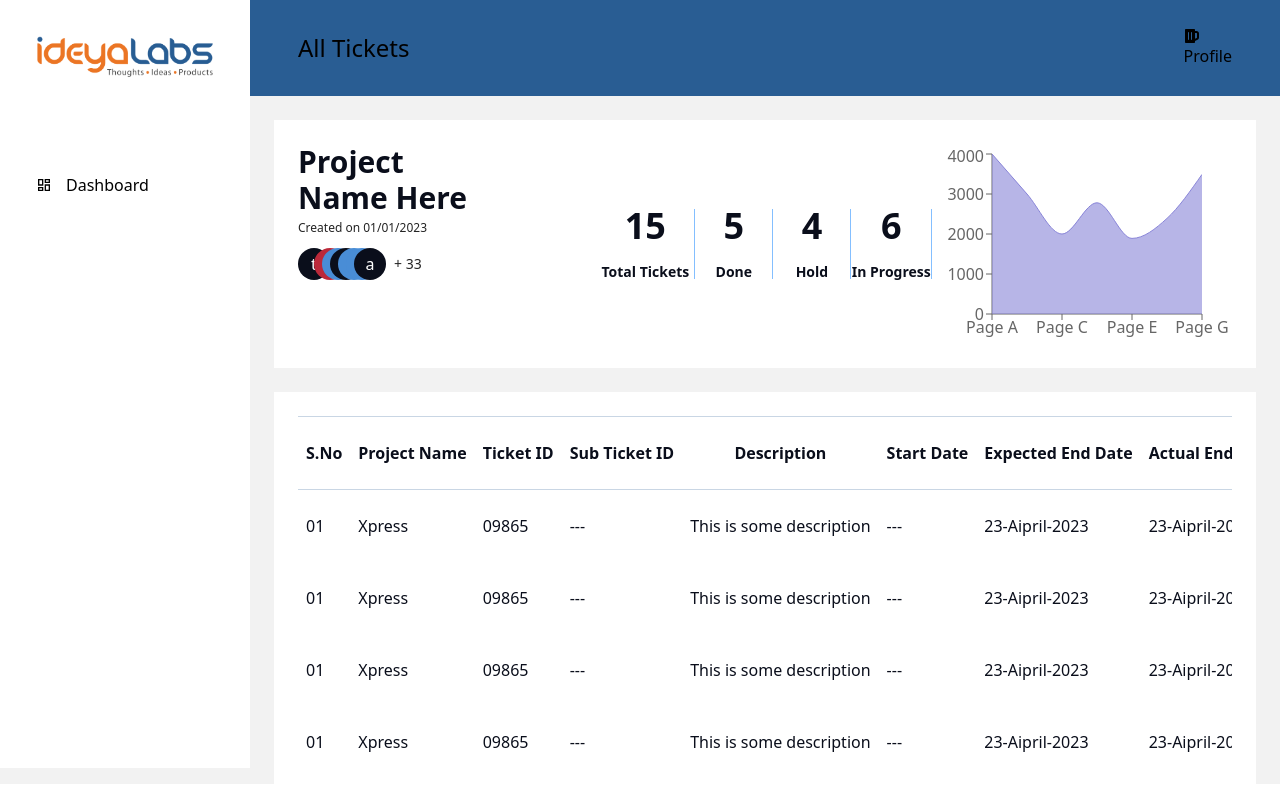
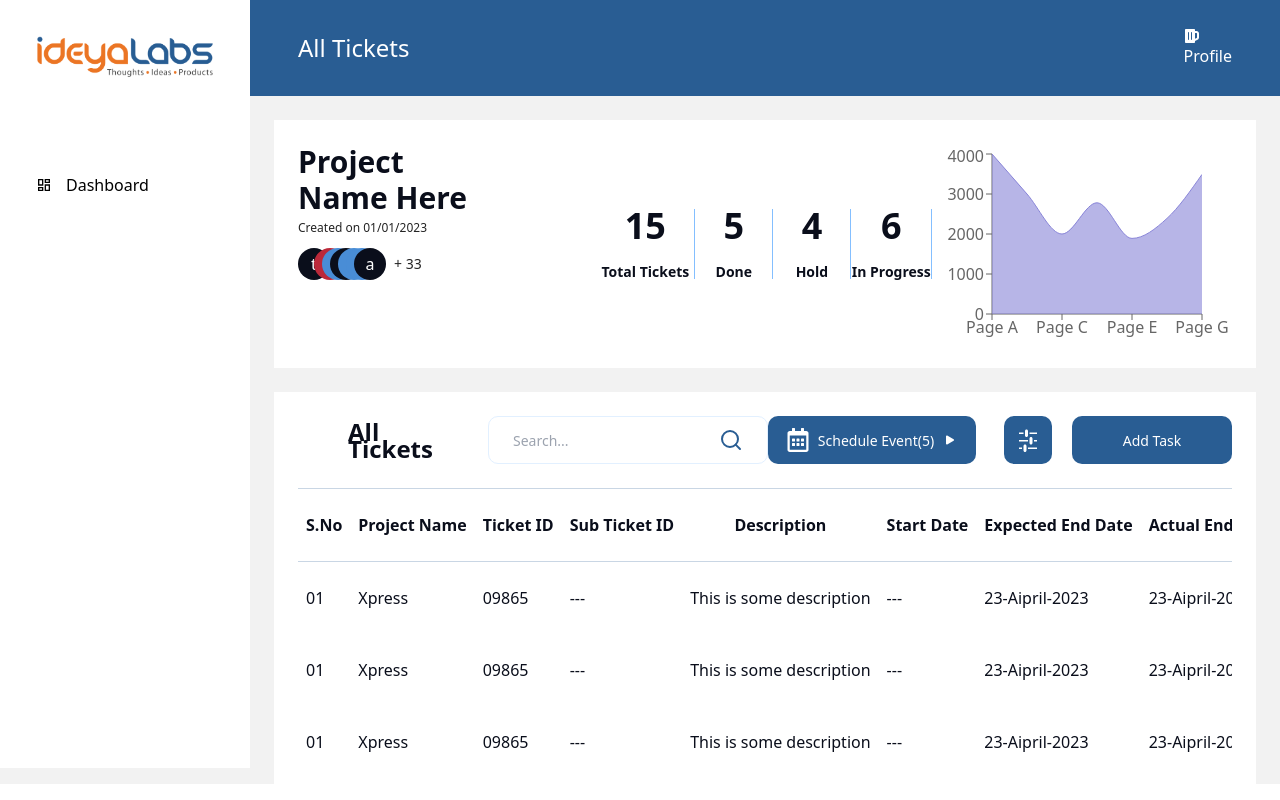
Before and after one commit to NikitaKavde24/iam, a React (Vite) app: page / in a window 1280 px wide. Built offline with nearby package versions, Linux system fonts and the light colour scheme.

Commit message:
add buttons and table header

```diff
--- a/src/Components/Atoms/Buttons/Buttons.jsx
+++ b/src/Components/Atoms/Buttons/Buttons.jsx
@@ -1,6 +1,10 @@
 import { StyledButton } from "./Buttons.style";
-const PrimaryButton = ({ children }) => {
-  return <StyledButton>{children}</StyledButton>;
+const PrimaryButton = ({ width, children }) => {
+  return (
+    <button
+      className={`flex w-full h-12  justify-center items-center bg-iamblue text-iamwhite text-sm leading-[17px] rounded-[10px]`}
+    >{children}</button>
+  );
 };
 
 export { PrimaryButton };
--- /dev/null
+++ b/src/Components/Atoms/FormFields/SearchField.jsx
@@ -0,0 +1,27 @@
+import { useState } from "react";
+import { FiSearch } from "react-icons/fi";
+
+const SearchField = ({onSearch=()=>{}}) => {
+  const [searchText, setSearchText] = useState();
+
+  const handleChange = (e) => {
+    setSearchText(e.target.value);
+  };
+  //for search field height if fixed width is auto it will be based on parent.
+  return (
+    <div className="flex gap-1 justify-between border border-[#E2F0FF] rounded-[10px] h-12 px-6 w-auto">
+      <input
+        type="text"
+        placeholder="Search..."
+        id="search"
+        value={searchText}
+        onChange={handleChange}
+        className="text-iamblue focus:outline-none text-iamgray-50 text-sm leading-[17px]"
+      />
+      <button type="button" onClick={()=>onSearch(searchText)} className="">
+        <FiSearch className="h-6 w-6 text-iamblue" />
+      </button>
+    </div>
+  );
+};
+export default SearchField;
--- a/src/Pages/Dashboard/Dashboard.jsx
+++ b/src/Pages/Dashboard/Dashboard.jsx
@@ -3,16 +3,53 @@ import { PrimaryButton, Table, Card, Tiles } from "../../Components/Atoms";
 import CustomAreaChart from "../../Components/Molecules/AreaChart/AreaChart";
 import { ProjectInfoCard, ProjectStats } from "../../Components/Organisms";
 import formatTaskData from "../../Helpers/formatTaskData";
+import SearchField from "../../Components/Atoms/FormFields/SearchField";
+import { GoSettings } from "react-icons/go";
+import { FaRegCalendarAlt } from "react-icons/fa";
+import { BsFillPlayFill } from "react-icons/bs";
 
 function Dashboard() {
   return (
     <div>
       <Card className="flex flex-row">
-        <ProjectInfoCard className="mr-24"/>
-        <ProjectStats data={data && formatTaskData(data)}/>
+        <ProjectInfoCard className="mr-24" />
+        <ProjectStats data={data && formatTaskData(data)} />
         <CustomAreaChart />
       </Card>
       <Card>
+        {/* table header start */}
+        <div className="flex justify-between mb-6">
+          <div className="flex items-center ml-[50px] gap-9">
+            <div className="font-semibold text-2xl text left text-iamblack leading-[17px]">
+              All Tickets
+            </div>
+            <div className="w-[288px]">
+              <SearchField
+                onSearch={(text) => {
+                  alert(text);
+                }}
+              />
+            </div>
+          </div>
+          <div className="flex">
+            <div className="w-52">
+              <PrimaryButton>
+                <FaRegCalendarAlt className="h-6 w-6" />
+                <span className="mx-2">Schedule Event(5)</span>
+                <BsFillPlayFill className="h-4 w-4"/>
+              </PrimaryButton>
+            </div>
+            <div className="w-12 mr-5 ml-7">
+              <PrimaryButton>
+                <GoSettings className="rotate-90 h-6 w-8" />
+              </PrimaryButton>
+            </div>
+            <div className="w-40">
+              <PrimaryButton>Add Task</PrimaryButton>
+            </div>
+          </div>
+        </div>
+        {/* table header end */}
         <Table />
       </Card>
     </div>
@@ -21,31 +58,29 @@ function Dashboard() {
 
 export default Dashboard;
 
-
-
 const data = {
-  "cards_list": {
-    "Completed_tasks": {
-      "low": 1,
-      "high": 1,
-      "medium": 2,
-      "complex": 1,
-      "total": 5
+  cards_list: {
+    Completed_tasks: {
+      low: 1,
+      high: 1,
+      medium: 2,
+      complex: 1,
+      total: 5,
     },
-    "Pending_tasks": {
-      "low": 1,
-      "high": 1,
-      "medium": 0,
-      "complex": 2,
-      "total": 4
+    Pending_tasks: {
+      low: 1,
+      high: 1,
+      medium: 0,
+      complex: 2,
+      total: 4,
     },
-    "InProgress_tasks": {
-      "low": 100,
-      "high": 0,
-      "medium": 1,
-      "complex": 2,
-      "total": 6
+    InProgress_tasks: {
+      low: 100,
+      high: 0,
+      medium: 1,
+      complex: 2,
+      total: 6,
     },
-    "Total_tasks": 15
-  }
-}
+    Total_tasks: 15,
+  },
+};
--- a/tailwind.config.js
+++ b/tailwind.config.js
@@ -18,7 +18,7 @@ export default {
       },
       iamgray: {
         DEFAULT: "#F6F6F6",
-        50: "#FFFFFF",
+        50: "#767676",
         100: "#FFFFFF",
         200: "#FFFFFF",
         300: "#FFFFFF",
@@ -34,6 +34,7 @@ export default {
         DEFAULT: "#0A0E1B",
         50: "#242424",
       },
+      iamwhite:"#FFFFFF"
     },
     extend: {},
   },
```
